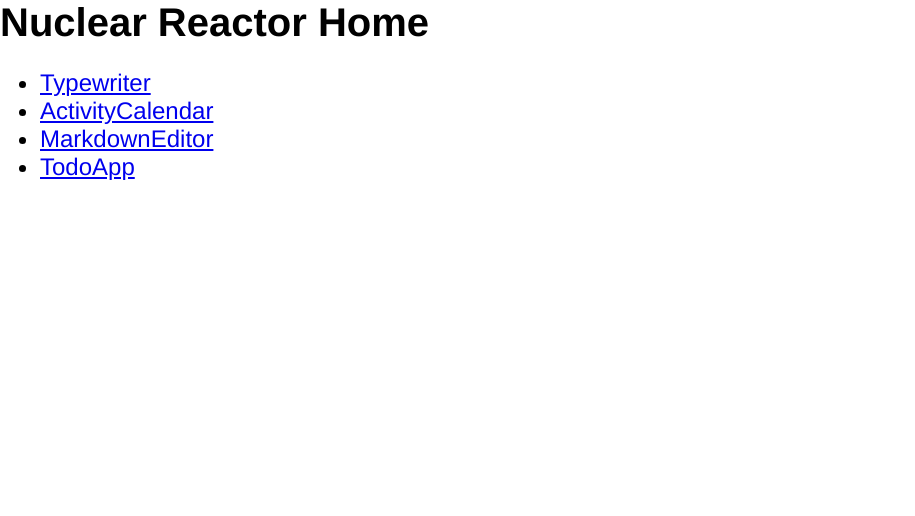
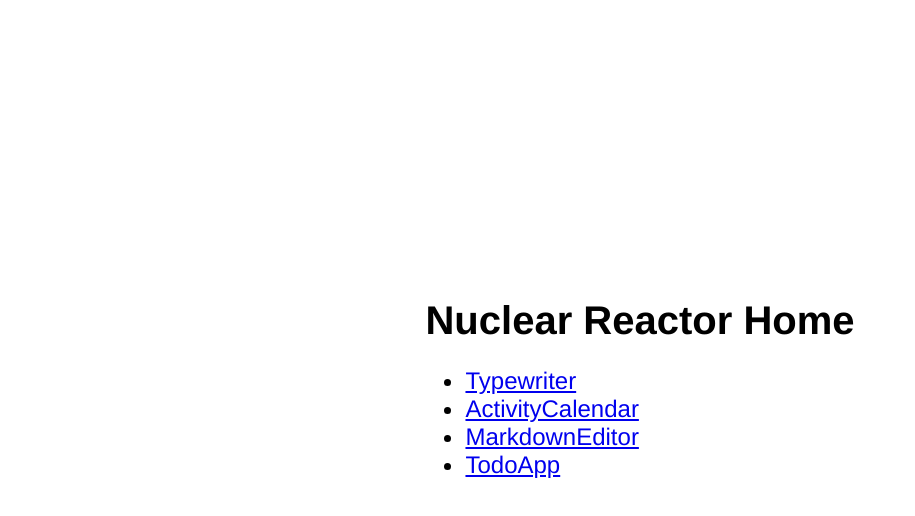
Before and after one commit to shivishbrahma/nuclear-reactor, a React (Create React App) app: page / in a window 1280 px wide. Shown: the top 516 px of the page, without its empty margins (0-915 px from the left). Built offline with nearby package versions, Linux system fonts and the light colour scheme; the HTML template or start-up script is replaced by a standard one.

Commit message:
Updated files for ghpages

```diff
--- a/src/App.css
+++ b/src/App.css
@@ -65,3 +65,10 @@ body {
 	margin: 0;
 	padding: 0;
 }
+
+.CenterScreen {
+    height: 100vh;
+    display: flex;
+    justify-content: center;
+    align-items: center;
+}
--- a/src/App.js
+++ b/src/App.js
@@ -1,11 +1,13 @@
+/* eslint-disable react-hooks/exhaustive-deps */
 import Typewriter from './Typewriter/Typewriter';
 import ActivityCalendar from './ActivityCalendar/ActivityCalendar';
 import { createCalendarTheme } from './ActivityCalendar/utils';
-import { Routes, Route, BrowserRouter as Router } from 'react-router-dom';
+import React from 'react';
 import './App.css';
 import Home from './Home';
 import MarkdownEditor from './MarkdownEditor/MarkdownEditor';
 import ToDoApp from './ToDoApp/ToDoApp';
+import CenterScreen from './CenterScreen';
 
 const DEFAULT_THEME = createCalendarTheme('#ca3cff'),
 	calendarData = [
@@ -1876,26 +1878,57 @@ characters for blockquoting.
 Most inline <abbr title="Hypertext Markup Language">HTML</abbr> is supported.
 
     `;
+
+const useHash = () => {
+	const [hash, setHash] = React.useState(() => (window.location.hash || '#/').substring(1));
+
+	const hashChangeHandler = React.useCallback(() => {
+		// console.log('hashChangeHandler', (window.location.hash || '#/').substring(1));
+		setHash((window.location.hash || '#/').substring(1));
+	}, []);
+
+	React.useEffect(() => {
+		window.addEventListener('hashchange', hashChangeHandler);
+		return () => {
+			window.removeEventListener('hashchange', hashChangeHandler);
+		};
+	}, []);
+
+	const updateHash = React.useCallback(
+		(newHash) => {
+			// console.log('updateHash', newHash, hash);
+			if (newHash !== hash) window.location.hash = newHash;
+		},
+		[hash]
+	);
+
+	return [hash, updateHash];
+};
+
 function App() {
+	const [hash, setLocationHash] = useHash();
+	React.useEffect(() => {
+		setLocationHash('/');
+	}, []);
 	return (
 		<div className="App">
-			<Router basename={process.env.PUBLIC_URL}>
-				<Routes>
-					<Route path="/" element={<Home />} />
-					<Route
-						path="/typewriter"
-						exact
-						element={<Typewriter text={['Typewriter Effect', 'A React Component']} />}
-					/>
-					<Route
-						path="/activity-calendar"
-						exact
-						element={<ActivityCalendar data={calendarData} theme={DEFAULT_THEME} />}
-					/>
-					<Route path="/markdown-editor" exact element={<MarkdownEditor content={markdownContent} />} />
-					<Route path="/todo-app" exact element={<ToDoApp />} />
-				</Routes>
-			</Router>
+			{hash === '/' && (
+				<CenterScreen>
+					<Home setLocationHash={setLocationHash} />
+				</CenterScreen>
+			)}
+			{hash === '/typewriter' && (
+				<CenterScreen>
+					<Typewriter text={['Typewriter Effect', 'A React Component']} />
+				</CenterScreen>
+			)}
+			{hash === '/activity-calendar' && (
+				<CenterScreen>
+					<ActivityCalendar data={calendarData} theme={DEFAULT_THEME} />
+				</CenterScreen>
+			)}
+			{hash === '/markdown-editor' && <MarkdownEditor content={markdownContent} />}
+			{hash === '/todo-app' && <ToDoApp />}
 		</div>
 	);
 }
--- /dev/null
+++ b/src/CenterScreen.js
@@ -0,0 +1,9 @@
+import React from 'react';
+
+export default function CenterScreen({ children, ...otherProps }) {
+	return (
+		<main className="CenterScreen" {...otherProps}>
+			{children}
+		</main>
+	);
+}
--- a/src/Home.js
+++ b/src/Home.js
@@ -1,7 +1,6 @@
 import React from 'react';
-import { Link } from 'react-router-dom';
 
-export default function Home() {
+export default function Home({ setLocationHash }) {
 	const components = [
 		{
 			name: 'Typewriter',
@@ -20,13 +19,22 @@ export default function Home() {
 			link: '/todo-app',
 		},
 	];
+
+	function handleLinkClick(e) {
+		e.preventDefault();
+        window.location.href=process.env.PUBLIC_URL + '/#' + e.target.getAttribute('href');
+		setLocationHash(e.target.getAttribute('href'));
+	}
+
 	return (
 		<section>
 			<h1>Nuclear Reactor Home</h1>
 			<ul>
 				{components.map((component) => (
 					<li key={component.name}>
-						<Link to={component.link}>{component.name}</Link>
+						<a href={component.link} onClick={(e) => handleLinkClick(e)}>
+							{component.name}
+						</a>
 					</li>
 				))}
 			</ul>
--- a/src/Typewriter/Typewriter.jsx
+++ b/src/Typewriter/Typewriter.jsx
@@ -1,3 +1,4 @@
+/* eslint-disable react-hooks/exhaustive-deps */
 import React from 'react';
 import PropTypes from 'prop-types';
 import './Typewriter.css';
```
Also changed, not shown: 1 other file (tests, documents, lock files or other folders). Lines whose indentation alone changed are shown as unchanged.
